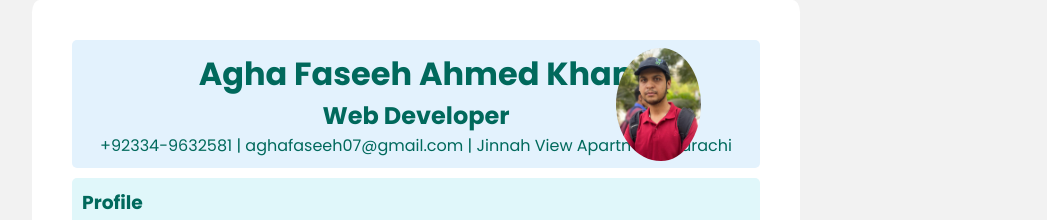
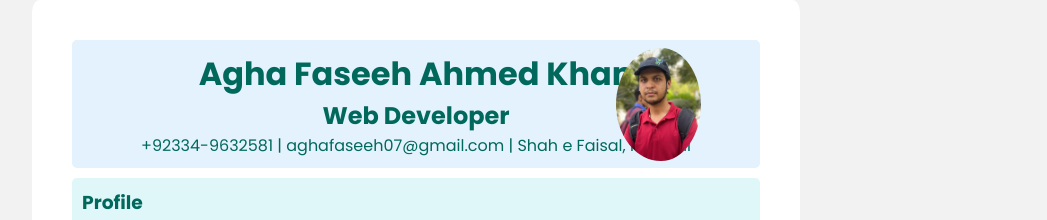
Before and after one commit to AghaFaseeh9/resume, a plain HTML site: page index.html in a window 1280 px wide. Shown: the top 220 px of the page, without its empty margins (224-1271 px from the left). Drawn offline with Linux system fonts and the light colour scheme.

Commit message:
second commit

```diff
--- a/index.html
+++ b/index.html
@@ -12,7 +12,7 @@
         <h1>Agha Faseeh Ahmed Khan</h1>
         <h2 id="professionName">Web Developer</h2>
         <p>
-          +92334-9632581 | aghafaseeh07@gmail.com | Jinnah View Apartment,
+          +92334-9632581 | aghafaseeh07@gmail.com |  Shah e Faisal,
           Karachi
         </p>
         <img
```
